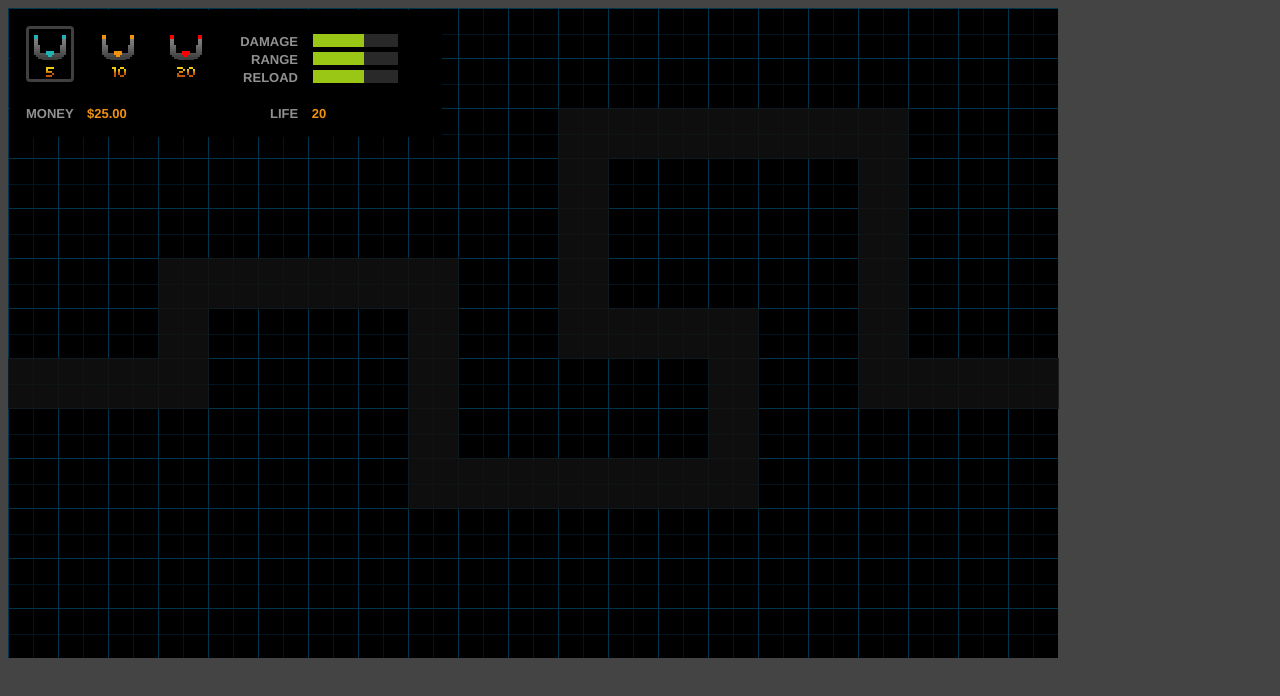
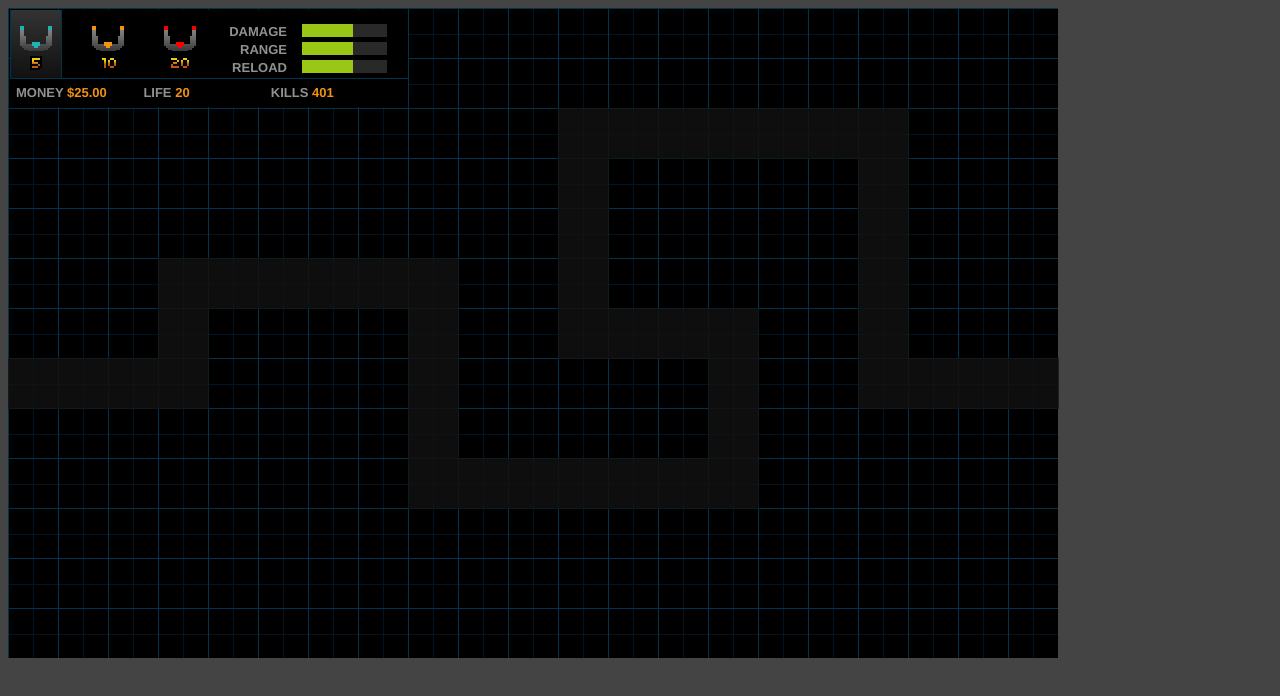
Before and after one commit to iancmyers/tower-defense, a plain HTML site: page index.html in a window 1280 px wide. Drawn offline with nearby package versions, Linux system fonts and the light colour scheme.

Commit message:
stylized legend

```diff
--- a/10ktd.css
+++ b/10ktd.css
@@ -25,13 +25,13 @@ body{background:#444;}
 .b2{background:none -22px -114px;}
 
 /* Legend */
-#l{position:absolute;top:10px;left:10px;padding:16px;background:#000;color:#919191;font-family:"Helvetica Neue","Helvetica","Arial",sans;font-size:13px;font-weight:bold;}
-.lp{padding-top:7px;}
+#l{padding:0 0 7px;position:absolute;top:10px;left:10px;background:#000;color:#919191;font-family:"Helvetica Neue","Helvetica","Arial",sans;font-size:13px;font-weight:bold;}
 
 /* Units and costs */
-.lu{float:left;padding:5px;margin:0 20px 0 0;border:3px solid #000;}
-.off{border:3px solid #000;-webkit-border-radius:4px;-moz-border-radius:4px;border-radius:4px;}
-.on{border:3px solid #404040;-webkit-border-radius:4px;-moz-border-radius:4px;border-radius:4px;}
+.lu{float:left;padding:15px 9px 13px;margin:0 20px 0 0;border:1px solid #000;border-width:0 1px;}
+.la {padding:14px 0 0 0;}
+.off{border-color:#000;}
+.on{border-color:#00344d; background:-webkit-gradient(linear, 0 0, 0 100%, from(#333), to(#111));}
 .lu:last-child{margin:0;}
 #l p{position:relative;top:0;left:0;display:block;margin:0;}
 #l #c5{top:5px;left:10px;width:12px;height:14px;background:none -54px -115px;}
@@ -45,8 +45,6 @@ body{background:#444;}
 .su span p{width:60%;height:13px;background-color:#9ac715;}
 
 /* Money and life */
-#ml{clear:both;padding:10px 0 0 0;}
-#money b,
-#life b{padding:0 0 0 10px;color:#f2930f;}
-#money{width:61%;float:left;}
-#life{width:39%;float:right;}
+#ml{clear:both;border:1px solid #00344d; border-width:1px 0 0 0; padding:6px;}
+#ml span {width:33%;float:left;}
+#ml b {color:#f2930f;}
--- a/index.html
+++ b/index.html
@@ -20,7 +20,7 @@
       <p id="c20"></p>
     </div>
 
-    <div class="lu">
+    <div class="lu la">
       <div class="su">
         <span>DAMAGE</span>
         <span id="s1"><p></p></span>
@@ -36,8 +36,9 @@
     </div>
 
     <div id="ml">
-      <span id="money">MONEY <b>$25.00</b></span>
-      <span id="life">LIFE <b>20</b></span>
+      <span>MONEY <b>$25.00</b></span>
+      <span>LIFE <b>20</b></span>
+      <span>KILLS <b>401</b></span>
     </div>
   </div>
 <script src="http://ajax.microsoft.com/ajax/jquery/jquery-1.4.2.min.js" type="text/javascript"></script>
```
Also changed, not shown: 1 other file.
